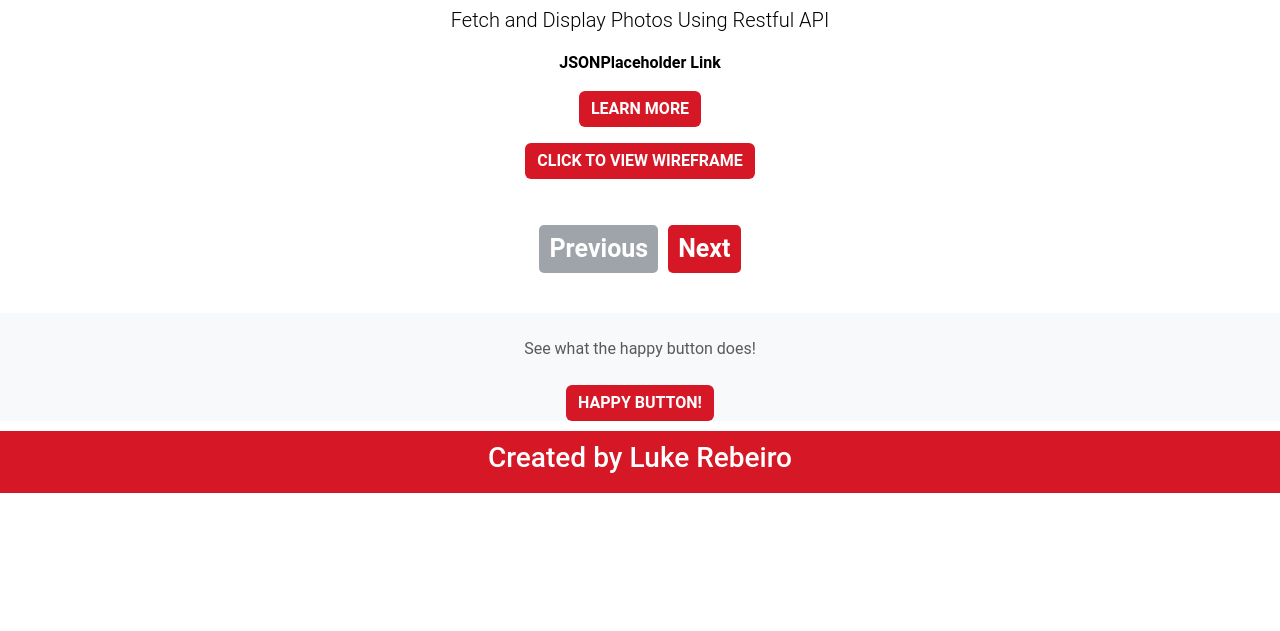
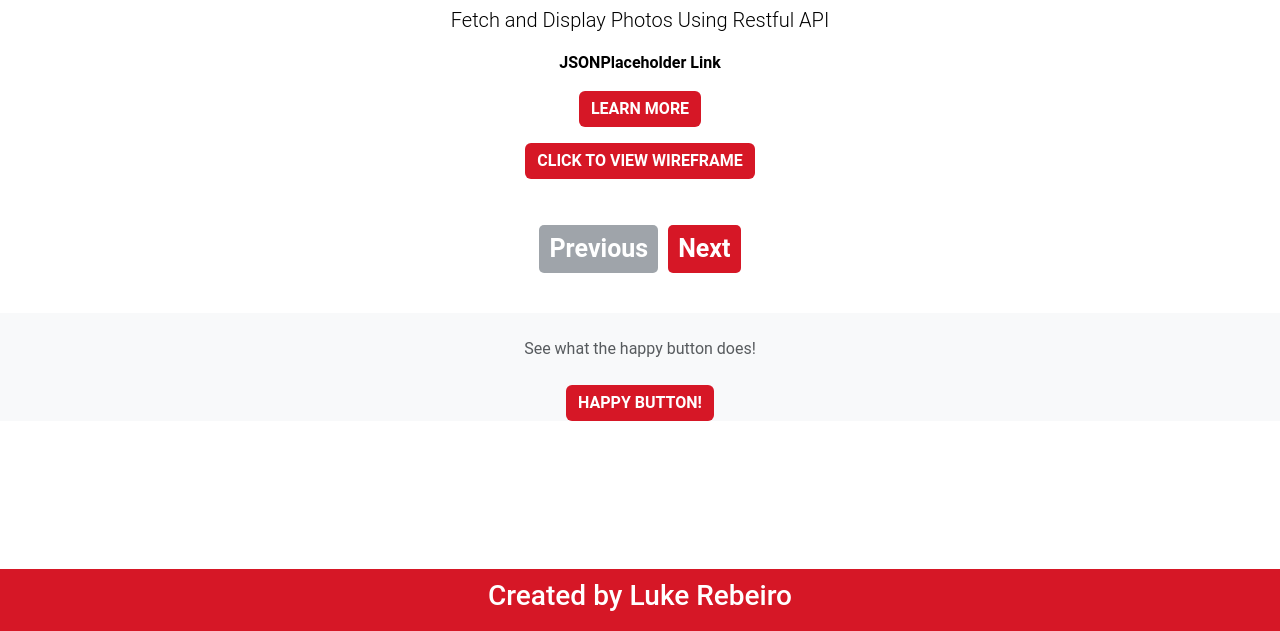
Before and after one commit to lukerebeirowebdev/City-University-of-London--Assessment-Task, a website: page index.html in a window 1280 px wide. Shown: the part 169-800 px from the top of the page. Drawn offline with nearby package versions, Linux system fonts and the light colour scheme; no server answers.

Commit message:
footer updated css

```diff
--- a/style.css
+++ b/style.css
@@ -101,12 +101,12 @@ body {
   justify-content: center;
   align-items: center;
   padding: 10px;
-  position: relative;
+  position: absolute;
   background-color: #d61726;
   color: white;
   font-size: 20px;
   margin-top: 10px;
-  margin-bottom: 10px;
+  bottom: 0px;
   max-height: 100vh;
   width: 100%;
 }
```
